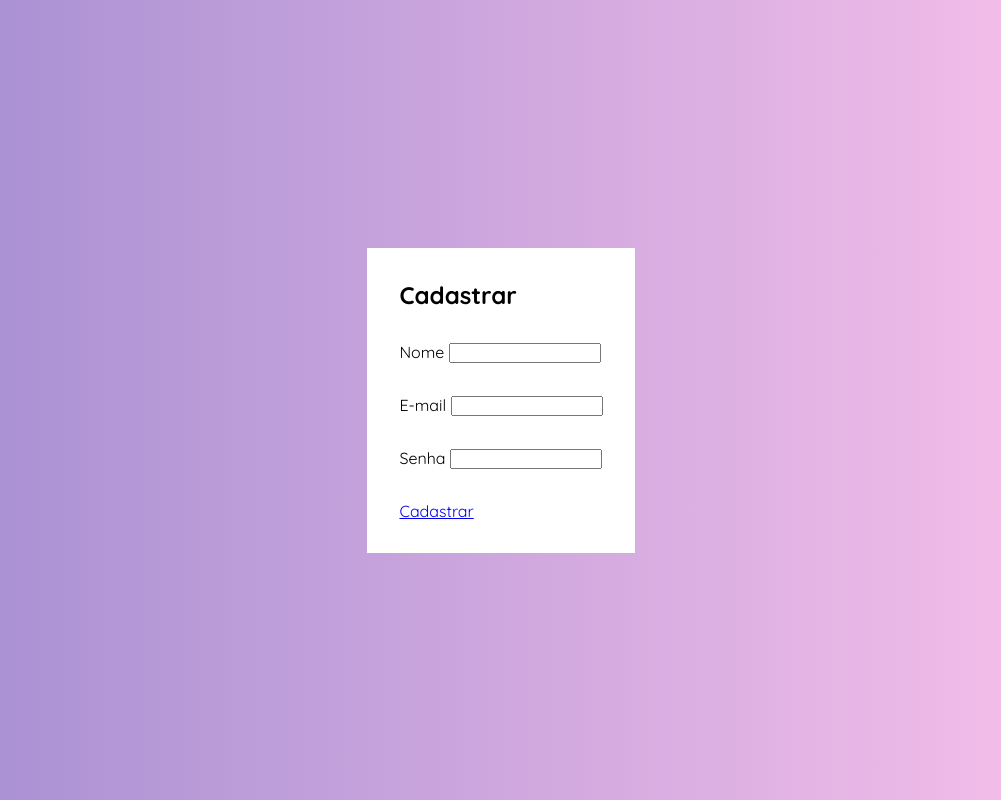
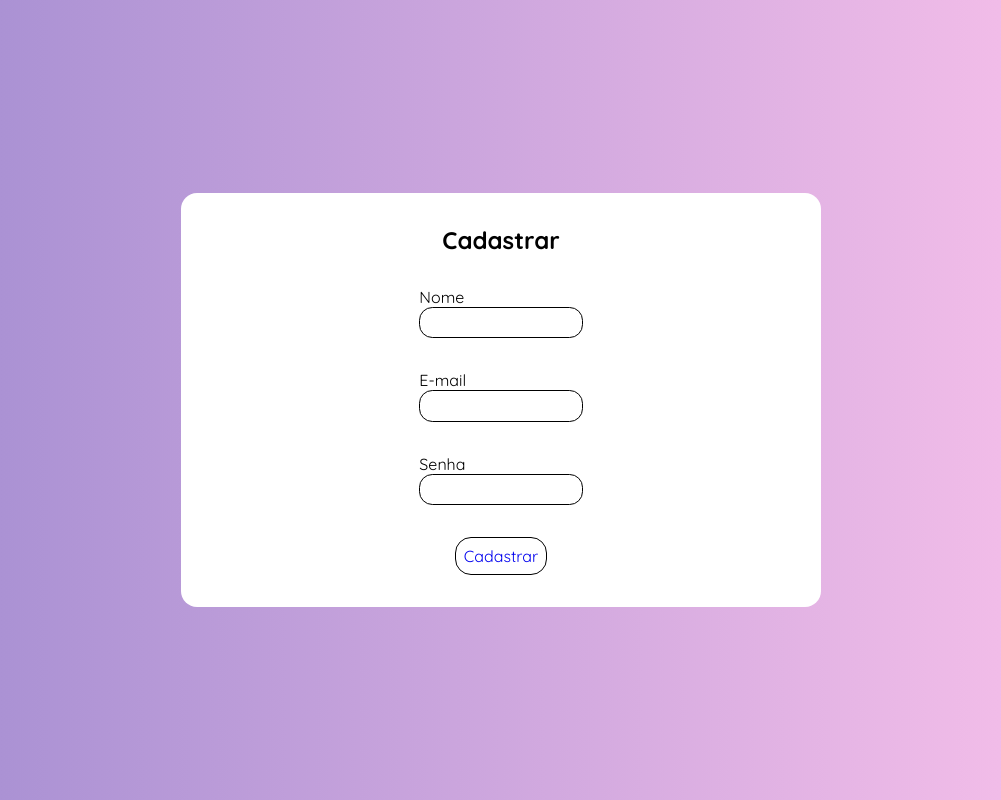
Before and after one commit to juliagasantos/login_project, a plain HTML site: page index.html in a window 1280 px wide. Shown: the whole page, without its empty margins (139-1140 px from the left). Drawn offline with Linux system fonts and the light colour scheme.

Commit message:
andamento da section login

```diff
--- a/css/style.css
+++ b/css/style.css
@@ -3,10 +3,13 @@
   padding: 0;
   box-sizing: border-box;
   font-family: 'Quicksand', sans-serif;
+  list-style: none;
+  text-decoration: none;
 }
 
 :root {
   --clr-white: #ffffff;
+  --clr-black: #000000;
 }
 
 
@@ -28,8 +31,48 @@ body {
     padding: 2em;
     background: var(--clr-white);
     gap: 2em;
-    .name{}
-    .email{}
-    .password{}
+    border-radius: 1em;
+    width: 50%;
+align-items: center;
+    & h1 {
+      color: var(--clr-black);
+    }
+
+    .name {
+      display: flex;
+      flex-direction: column;
+      & input {
+
+        border-radius: 1em;
+        padding: 0.5em;
+        border: 1px solid var(--clr-black);
+      }
+    }
+
+    .email {
+      & input {
+        display: flex;
+        flex-direction: column;
+        border-radius: 1em;
+        padding: 0.5em;
+        border: 1px solid var(--clr-black);
+      }
+    }
+
+    .password {
+      & input {
+        display: flex;
+        flex-direction: column;
+        border-radius: 1em;
+        padding: 0.5em;
+        border: 1px solid var(--clr-black);
+      }
+    }
+
+    .btn {
+      border: 1px solid var(--clr-black);
+      border-radius: 1em;
+      padding: 0.5em;
+    }
   }
 }
```
Also changed, not shown: index.html (+1 -0 lines).
